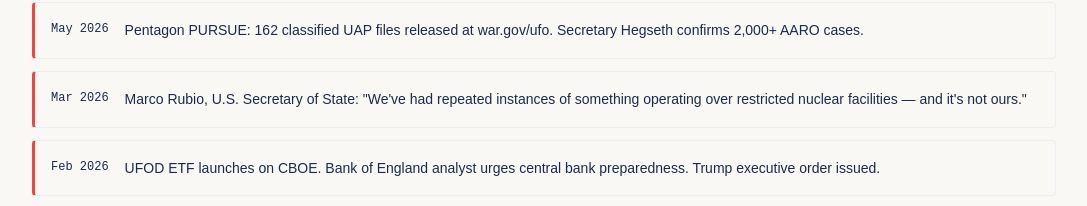
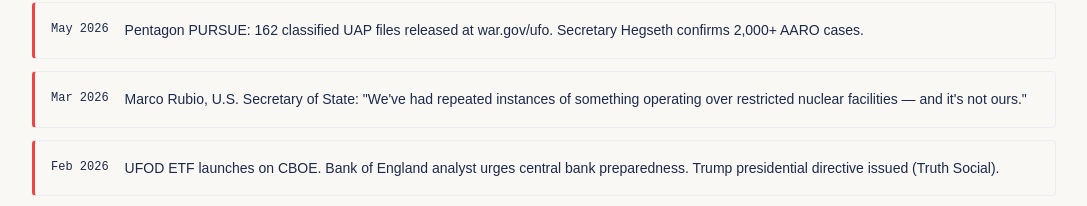
Before and after one commit to lbdgGit/DisclosureHub, a Next.js app in the folder disclosure-hub-starter/: page / in a window 1280 px wide. Shown: the part 1194-1400 px from the top of the page, without its empty margins (96-1183 px from the left). Built offline with nearby package versions, Linux system fonts and the light colour scheme; a web font is replaced by a local one.

Commit message:
Update page.tsx

```diff
--- a/disclosure-hub-starter/app/page.tsx
+++ b/disclosure-hub-starter/app/page.tsx
@@ -59,7 +59,7 @@
 const SIGNALS_PREVIEW = [
   { date: 'May 2026',  text: 'Pentagon PURSUE: 162 classified UAP files released at war.gov/ufo. Secretary Hegseth confirms 2,000+ AARO cases.', strength: 'critical' },
   { date: 'Mar 2026',  text: 'Marco Rubio, U.S. Secretary of State: "We\'ve had repeated instances of something operating over restricted nuclear facilities — and it\'s not ours."', strength: 'critical' },
-  { date: 'Feb 2026',  text: 'UFOD ETF launches on CBOE. Bank of England analyst urges central bank preparedness. Trump executive order issued.', strength: 'critical' },
+  { date: 'Feb 2026',  text: 'UFOD ETF launches on CBOE. Bank of England analyst urges central bank preparedness. Trump presidential directive issued (Truth Social).', strength: 'critical' },
   { date: 'Nov 2025',  text: 'Jay Stratton, former UAP Task Force Director: "I have seen, with my own eyes, non-human craft and non-human beings." (The Age of Disclosure, Amazon Prime)', strength: 'critical' },
 ];
 
```
